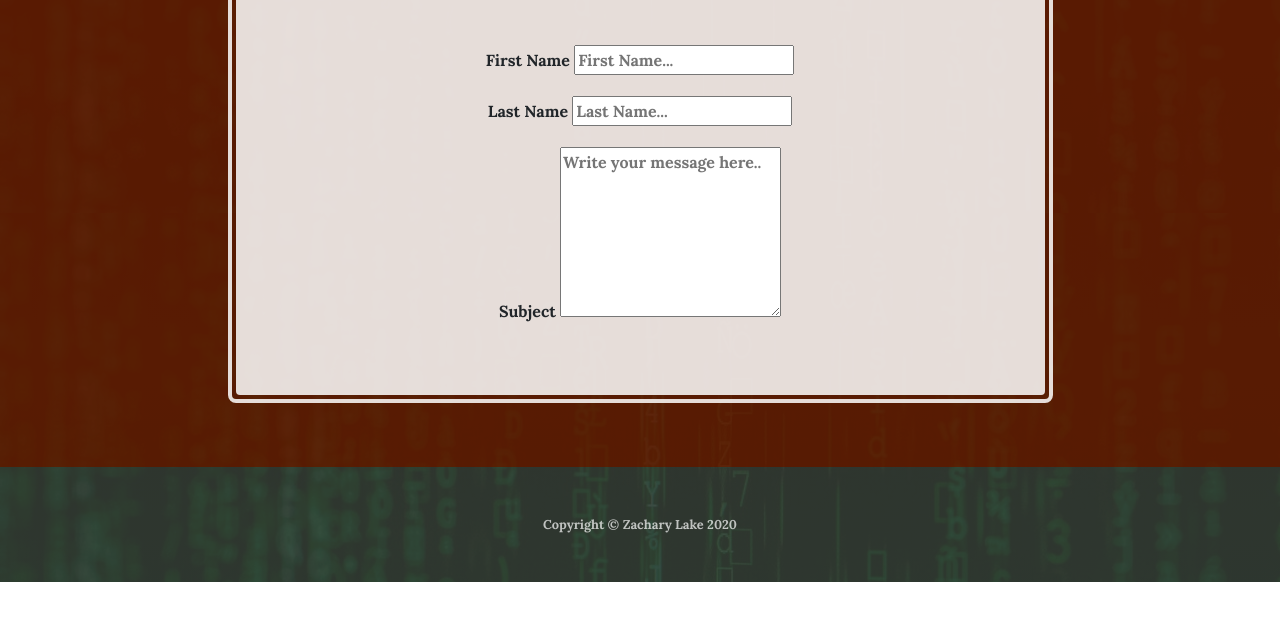
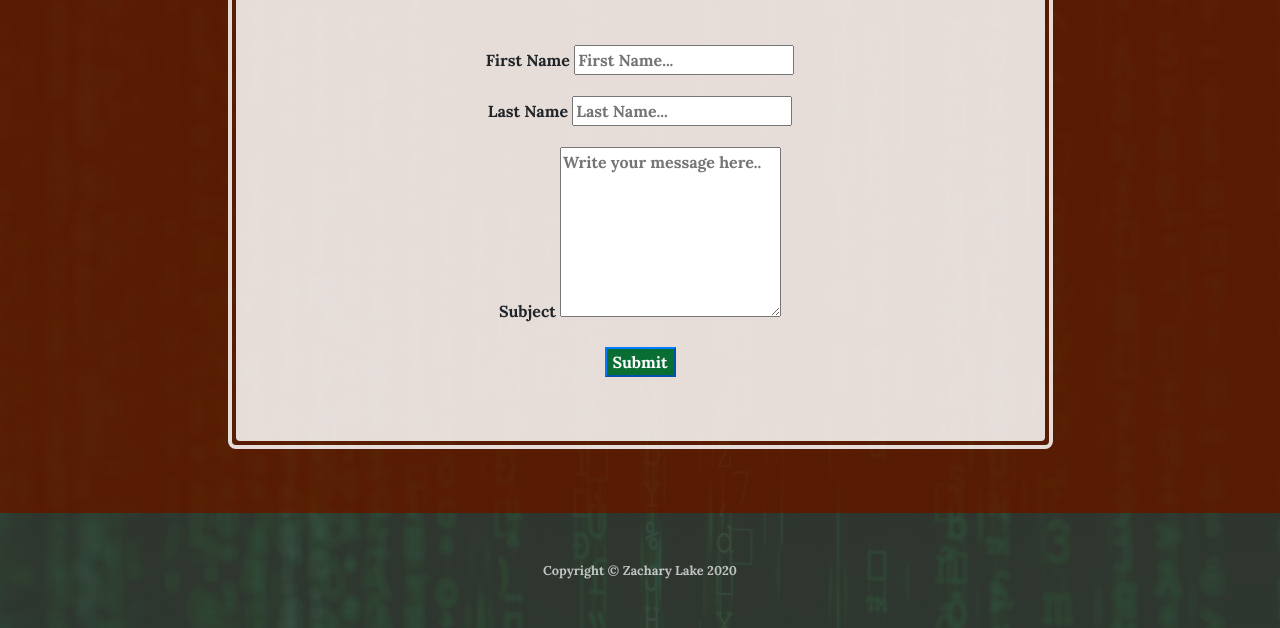
Before and after one commit to zlake23/zachary-homepage, a plain HTML site: page docs/contact.html in a window 1280 px wide. Shown: the part 640-1268 px from the top of the page. Before the commit the page ends 1222 px from the top, so only its background shows below. Drawn offline with nearby package versions, Linux system fonts and the light colour scheme.

Commit message:
Edited submit button styling

```diff
--- a/docs/contact.html
+++ b/docs/contact.html
@@ -72,6 +72,9 @@
                                     <label for="subject">Subject</label>
                                     <textarea id="subject" name="subject" placeholder="Write your message here.." style="height:170px"></textarea>
                                 </div>
+                                <div class="form-group">
+                                    <button class="btn-primary" type="submit">Submit</button>
+                                </div>
                             </form>
                         </div>
                     </div>
--- a/docs/css/style.css
+++ b/docs/css/style.css
@@ -204,6 +204,9 @@ h1, h2, h3, h4, h5, h6 {
   }
 }
 
+.btn-primary {
+  background-color: rgba(9, 110, 51);
+}
 
 .footer {
   background-color: rgba(66, 65, 62, 0.65);
```
Also changed, not shown: content/middle-contact.html (+1 -1 lines).
